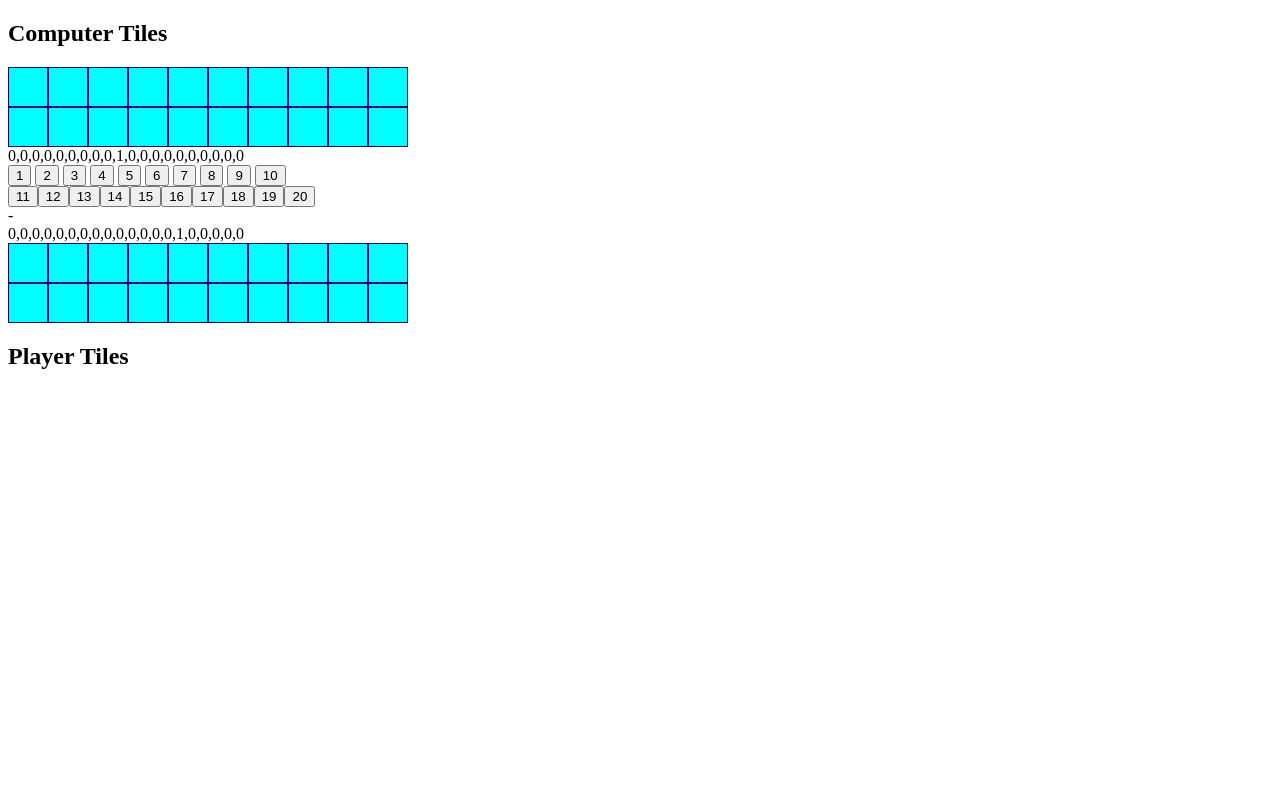
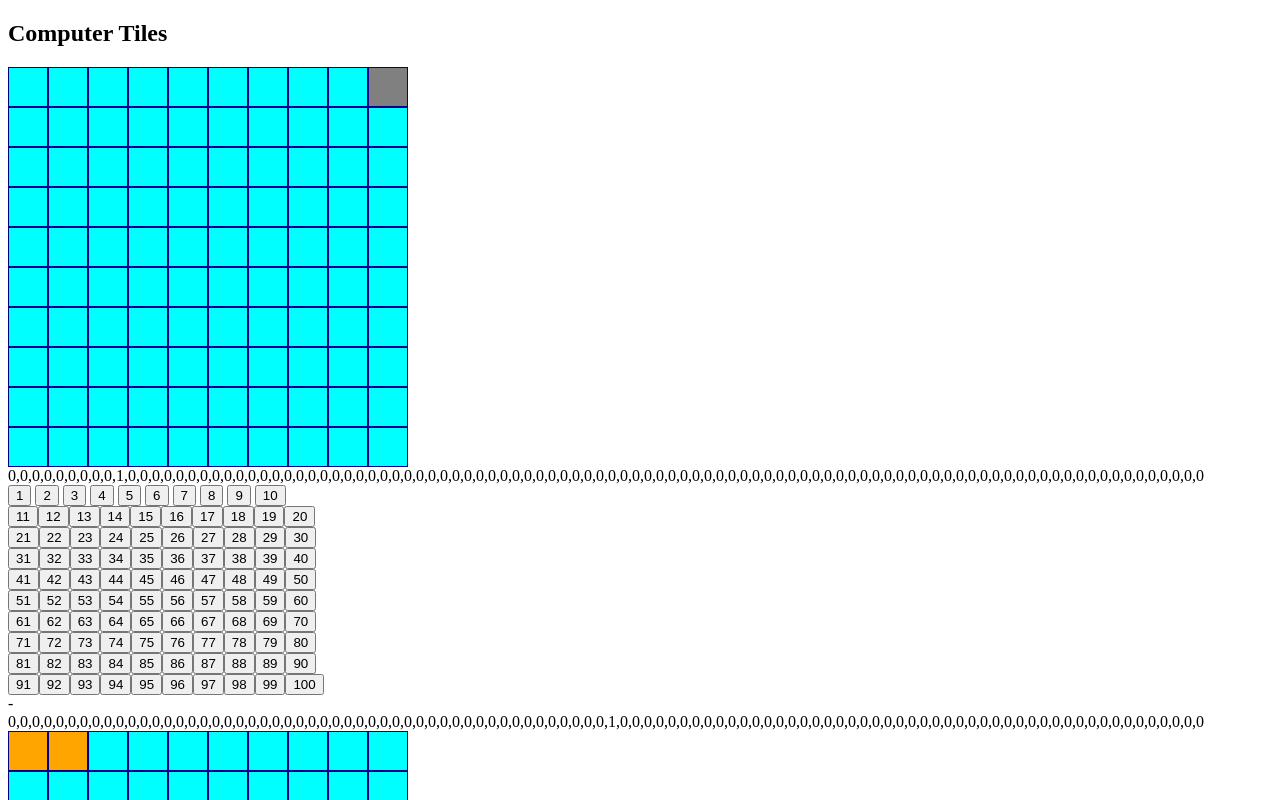
Before and after one commit to mickaub/Battleshipv1, a plain HTML site: page battleship.html in a window 1280 px wide. Both pictures are taken after a click on the button "10". Shown: the top 800 px of the page. Drawn offline with Linux system fonts and the light colour scheme.

Commit message:
add: grid to 100 and place 1 ship

```diff
--- a/battleship.html
+++ b/battleship.html
@@ -1,7 +1,7 @@
 <!DOCTYPE html>
 <html lang="en">
 <head>
-<title>Javascript Tester BoilerPlate
+<title>Battleship Game
 </title>
 <meta charset="UFT-8" />
 <meta name="viewport" content="width=device-width,initial-scale=1.0" />
@@ -19,10 +19,10 @@
         background-color: aqua;
     }
 </style>
-<body>
+<body> <!--allComputerTiles to PlayTiles-->
     <h2>Computer Tiles</h2>
-    <div id="PlayerTiles" class="TileDiv"></div>
-    <div id="TestSite"></div>
+    <div id="CompTiles" class="TileDiv"></div>
+    <div id="PlayerHits"></div>
     <button onclick="insert(0)">1</button>
     <button onclick="insert(1)">2</button>
     <button onclick="insert(2)">3</button>
@@ -36,36 +36,47 @@
     <div id="extraButtons"></div>
     <div id="sunk">-</div>
     <div id="computerView"></div>
-    <div id="ComputerTiles" class="TileDiv"></div>
+    <div id="PlayTiles" class="TileDiv"></div>
     <h2>Player Tiles</h2>
+    <!--placeFirst,second,third,fourth,fith then start-->
+    <button onclick="start()">Start</button>
+    <br>
+    <button onclick="move(-10)">Up</button>
+    <br>
+    <button onclick="move(-1)">Left</button>
+    <button onclick="move(1)">Right</button>
+    <br>
+    <button onclick="move(10)">Down</button>
 </body>
 <script>
+    let size = 100;
+    let newbuttonsize = size-10;
     let text = new String;
     let array = [];
     let compView = [];
-    for (let i=0;i<20;i++){
+    for (let i=0;i<size;i++){
         array.push(0);
     }
     let compOrder = [];
-    for (let i=0;i<20;i++){
+    for (let i=0;i<size;i++){
         compOrder.push(i);
     }
-    let playerTiles = document.getElementById("PlayerTiles");
-    let ComputerTiles = document.getElementById("ComputerTiles");
-    for (let i=0;i<20;i++){
+    let compTiles = document.getElementById("CompTiles");
+    let playTiles = document.getElementById("PlayTiles");
+    for (let i=0;i<size;i++){
         let tile = document.createElement('div');
         tile.classList.add('tile')
         tile.id = i;
-        playerTiles.append(tile);
+        compTiles.append(tile);
     }
-    for (let i=0;i<20;i++){
+    for (let i=0;i<size;i++){
         let tile = document.createElement('div');
         tile.classList.add('tile')
         tile.id = "C" + i;
-        ComputerTiles.append(tile);
+        playTiles.append(tile);
     }
     let extraButtons = document.getElementById("extraButtons");
-    for (let i=0;i<10;i++){
+    for (let i=0;i<newbuttonsize;i++){
         let nbv = i + 11;
         let nbfv = i + 10;
         let newButton = document.createElement('button');
@@ -73,8 +84,32 @@
         newButton.id = "nB" + nbv;
         newButton.onclick = function (){
             insert(nbfv);
-        };
+        }
         extraButtons.append(newButton);
+        if ((i+1)%10 == 0){
+        let newLine = document.createElement("br");
+        extraButtons.append(newLine);}
+    }
+    let startS = 0;
+    let ps1 = 0;
+    let ps2 = ps1+1;
+    document.getElementById(`C${ps1}`).style.backgroundColor = "orange";
+    document.getElementById(`C${ps2}`).style.backgroundColor = "orange";
+
+    function move(num){
+        if ((ps1 + num)<=-1 || (ps1+num)>=(size-1) || startS>0){
+            return;
+        }
+        document.getElementById(`C${ps1}`).style.backgroundColor = "aqua";
+        document.getElementById(`C${ps2}`).style.backgroundColor = "aqua";
+
+        ps1 += num;
+        ps2 = ps1 + 1;
+
+        document.getElementById(`C${ps1}`).style.backgroundColor = "orange";
+        document.getElementById(`C${ps2}`).style.backgroundColor = "orange";
+        console.log(ps1)
+        console.log(ps2)
     }
 
     text = array;
@@ -99,48 +134,67 @@
         //console.log(array);
         };
 
+    function start(){
+            if(startS!==1){
+            startS = 1;
+            }
+        console.log(startS);
+        }
+
     function insert(num){
+
         //randomised both computer and human targets
-        let targets = randomTarget.slice(0,4);
-        let pt1 = targets[0];
-        let pt2 = targets[1];
-        let ct1 = targets[2];
-        let ct2 = targets[3];
+        let targets = randomTarget.slice(0,1);
+        let cs1 = targets[0];
+        let cs2 = cs1 + 1;
+        //let ps1 = targets[2];
+        //let ps2 = targets[3];
         console.log(targets);
+
+       // document.getElementById(`C${ps1}`).style.backgroundColor = "orange";
+       // document.getElementById(`C${ps2}`).style.backgroundColor = "orange";
+
+        //if(num != true){
+           // return;
+       // }
 
         let draw = 0;
         text[num] = 1;
-        document.getElementById("TestSite").innerHTML = text;
+        document.getElementById("PlayerHits").innerHTML = text;
+
+        document.getElementById(`${num}`).style.backgroundColor = "grey";
 
         let random = compOrder[0];
         compView[random] = 1;
         document.getElementById("computerView").innerHTML = compView;
         compOrder.shift();
+
+        document.getElementById(`C${random}`).style.backgroundColor = "grey";
         //alerts player the computer is close to victory
-        if(compView[ct1] == 1 || compView[ct2] == 1){
+        if(compView[ps1] == 1 || compView[ps2] == 1){
             document.getElementById("sunk").innerHTML = "uh-oh";
-            if(compView[ct1] == 1){
-                document.getElementById(`C${ct1}`).style.backgroundColor = "red";
+            if(compView[ps1] == 1){
+                document.getElementById(`C${ps1}`).style.backgroundColor = "red";
             }
-            if(compView[ct2] == 1){
-                document.getElementById(`C${ct2}`).style.backgroundColor = "red";
+            if(compView[ps2] == 1){
+                document.getElementById(`C${ps2}`).style.backgroundColor = "red";
             }
         }
 
-        if(text[pt1] == 1){
-            document.getElementById(`${pt1}`).style.backgroundColor = "red";
+        if(text[cs1] == 1){ //cs means computers ship which gets hit
+            document.getElementById(`${cs1}`).style.backgroundColor = "red";
         }
 
-        if(text[pt2] == 1){
-            document.getElementById(`${pt2}`).style.backgroundColor = "red";
+        if(text[cs2] == 1){
+            document.getElementById(`${cs2}`).style.backgroundColor = "red";
         }
 
-        if(text[pt1] == 1 && text[pt2] == 1){
+        if(text[cs1] == 1 && text[cs2] == 1){
             document.getElementById("sunk").innerHTML = "Comp got sunk";
             draw = draw + 1;
         }
 
-        if(compView[ct1] == 1 && compView[ct2] == 1){
+        if(compView[ps1] == 1 && compView[ps2] == 1){ //ps is player ship which gets hit by computer
             document.getElementById("sunk").innerHTML = "You got sunk";
             draw = draw + 1;
         }
@@ -151,11 +205,11 @@
     }
     /*
     Allow selection of divs to place items on
-    Click divs to destroy/hit
-    Make computer choose divs to hit
-    have total destruction equal win
+    Click divs to destroy/hit DONE
+    Make computer choose divs to hit DONE
+    have total destruction equal win DONE
     */
-    document.getElementById("TestSite").innerHTML = text;
+    document.getElementById("PlayerHits").innerHTML = text;
     document.getElementById("computerView").innerHTML = text;
     /*for (let i=11;i<21;i++){
         document.getElementById(`nB${i}`).onclick = insert(i);
```
